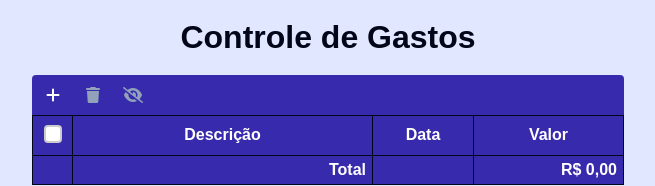
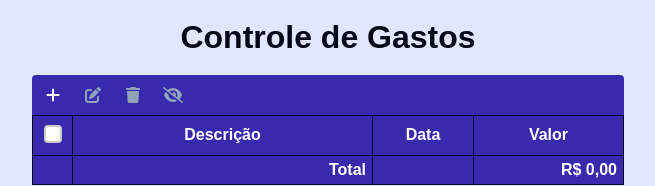
Before and after one commit to mentalitydark/expense-tracker, a React (Vite) app: page / in a window 1280 px wide. Shown: the top 186 px of the page, without its empty margins (312-967 px from the left). Built offline with nearby package versions, Linux system fonts and the light colour scheme.

Commit message:
feat: cria operação de editar (#7)
* feat: refactor action to use async/await

* feat: add method getById in context

* feat: make submit function async for transaction handling

* feat: add EditTransaction component and functionality

```diff
--- a/src/components/ListTransactions/ListTransactions.tsx
+++ b/src/components/ListTransactions/ListTransactions.tsx
@@ -1,6 +1,6 @@
 import Table from '../Table'
 
-import { ChangeVisibility, NewTransaction, RemoveTransactions } from './Operations'
+import { ChangeVisibility, EditTransaction, NewTransaction, RemoveTransactions } from './Operations'
 import { useListTransactions } from './useListTransactions'
 
 function formatNumber(value: number): string {
@@ -30,6 +30,7 @@ export function ListTransactions() {
     <div className='list-transactions'>
       <div className='actions'>
         <NewTransaction />
+        <EditTransaction />
         <RemoveTransactions />
         <ChangeVisibility />
       </div>
--- a/src/components/ListTransactions/Operations/ChangeVisibility/ChangeVisibility.tsx
+++ b/src/components/ListTransactions/Operations/ChangeVisibility/ChangeVisibility.tsx
@@ -4,17 +4,25 @@ export function ChangeVisibility() {
   const useFinancial = useFinancialTransactions()
   const useSelected = useSelectTransactions()
 
-  const action = () => {
+  const action = async () => {
+    try {
+      const promises: Promise<void>[] = []
+
       useSelected.values.forEach((id) => {
-      const transaction = useFinancial.transactions.find(t => t.id === id)
+        const transaction = useFinancial.getById(id)
 
         if (!transaction) {
           return
         }
 
         transaction.visible = !transaction.visible
-      useFinancial.updateTransaction(transaction)
+        promises.push(useFinancial.updateTransaction(transaction))
       })
+
+      await Promise.all(promises)
+    } catch (e) {
+      console.error(e)
+    }
   }
 
   const enabled = useSelected.values.length >= 1
--- /dev/null
+++ b/src/components/ListTransactions/Operations/EditTransaction/EditTransaction.tsx
@@ -0,0 +1,55 @@
+import { EnterEvent } from "../../../../utils";
+import Modal from "../../../Modal";
+import { useEditTransaction } from "./useEditTransaction";
+
+export function EditTransaction() {
+  const { form, enabled } = useEditTransaction()
+
+  return (
+      <>
+        <button onClick={form.open} disabled={!enabled}><i className='fa-solid fa-pen-to-square' /></button>
+        <Modal.Root opened={form.opened} closeModal={form.close}>
+          <Modal.Header>
+            <div className='d-flex row justify-between items-center'>
+              <Modal.Title value='Editar'/>
+              <button className='close-button' onClick={form.close}><i className='fa-solid fa-times' /></button>
+            </div>
+          </Modal.Header>
+          <Modal.Content>
+            <div className='d-flex column'>
+              <div className='input-container'>
+                <label htmlFor="description">Descrição</label>
+                <input
+                  id='description'
+                  name='description'
+                  ref={form.fields.description}
+                  type='text'
+                  onKeyDown={EnterEvent(form.submit)}
+                  className='mb-3'
+                  autoComplete='off'
+                  autoFocus
+                />
+              </div>
+              <div className='input-container'>
+                <label htmlFor="value">Valor</label>
+                <input
+                  id='value'
+                  name='value'
+                  ref={form.fields.value}
+                  type='number'
+                  onKeyDown={EnterEvent(form.submit)}
+                  autoComplete='off'
+                />
+              </div>
+            </div>
+          </Modal.Content>
+          <Modal.Footer>
+            <div className='d-flex row justify-end'>
+              <Modal.Action action={form.close} cancel>Cancelar</Modal.Action>
+              <Modal.Action action={form.submit}>Enviar</Modal.Action>
+            </div>
+          </Modal.Footer>
+        </Modal.Root>
+      </>
+    )
+  }
--- /dev/null
+++ b/src/components/ListTransactions/Operations/EditTransaction/index.ts
@@ -0,0 +1 @@
+export * from './EditTransaction'
--- /dev/null
+++ b/src/components/ListTransactions/Operations/EditTransaction/useEditTransaction.ts
@@ -0,0 +1,71 @@
+import { useEffect, useRef } from 'react'
+
+import { useFinancialTransactions, useOpen, useSelectTransactions } from '../../../../hooks'
+
+export function useEditTransaction() {
+  const useFinancial = useFinancialTransactions()
+  const useSelected = useSelectTransactions()
+  const _useOpen = useOpen()
+
+  const fields = {
+    description: useRef<HTMLInputElement>(null),
+    value: useRef<HTMLInputElement>(null)
+  }
+
+  const enabled = useSelected.values.length === 1
+
+  const submit = async () => {
+    try {
+      if (!enabled) {
+        return
+      }
+
+      if (!fields.description.current || !fields.value.current) {
+        return
+      }
+
+      const transaction = useFinancial.getById(useSelected.values[0])
+      if (!transaction) {
+        return
+      }
+
+      transaction.description = fields.description.current.value
+      transaction.value = Number(fields.value.current.value)
+
+      await useFinancial.updateTransaction(transaction)
+
+      fields.description.current.value = ''
+      fields.value.current.value = ''
+
+      _useOpen.close()
+    } catch (e) {
+      console.error(e)
+    }
+  }
+
+  useEffect(() => {
+    if (!_useOpen.opened || !enabled) {
+      return
+    }
+
+    const transaction = useFinancial.getById(useSelected.values[0])
+    if (!transaction) {
+      return
+    }
+
+    if (fields.description.current) fields.description.current.value = transaction.description
+    if (fields.value.current) fields.value.current.value = String(transaction.value)
+  // eslint-disable-next-line react-hooks/exhaustive-deps
+  }, [_useOpen.opened, enabled])
+
+  return {
+    form: {
+      open: _useOpen.open,
+      close: _useOpen.close,
+      opened: _useOpen.opened,
+      submit,
+      fields
+    },
+    enabled
+  }
+}
--- a/src/components/ListTransactions/Operations/NewTransaction/useNewTransaction.ts
+++ b/src/components/ListTransactions/Operations/NewTransaction/useNewTransaction.ts
@@ -12,7 +12,7 @@ export function useNewTransaction() {
     value: useRef<HTMLInputElement>(null)
   }
 
-  const submit = () => {
+  const submit = async () => {
     if (!refs.description.current || !refs.value.current) {
       return
     }
@@ -23,7 +23,7 @@ export function useNewTransaction() {
         value: Number(refs.value.current.value)
       })
 
-      useFinancial.addTransaction(transaction)
+      await useFinancial.addTransaction(transaction)
 
       refs.description.current.value = ''
       refs.value.current.value = ''
--- a/src/components/ListTransactions/Operations/RemoveTransactions/RemoveTransactions.tsx
+++ b/src/components/ListTransactions/Operations/RemoveTransactions/RemoveTransactions.tsx
@@ -4,18 +4,26 @@ export function RemoveTransactions() {
   const useFinancial = useFinancialTransactions()
   const useSelected = useSelectTransactions()
 
-  const action = () => {
+  const action = async () => {
+    try {
+      const promises: Promise<void>[] = []
+
       useSelected.values.forEach((id) => {
-      const transaction = useFinancial.transactions.find(t => t.id === id)
+        const transaction = useFinancial.getById(id)
 
         if (!transaction) {
           return
         }
 
-      useFinancial.removeTransaction(transaction)
+        promises.push(useFinancial.removeTransaction(transaction))
       })
 
+      await Promise.all(promises)
+
       useSelected.clear()
+    } catch (e) {
+      console.error(e)
+    }
   }
 
   const enabled = useSelected.values.length >= 1
--- a/src/components/ListTransactions/Operations/index.ts
+++ b/src/components/ListTransactions/Operations/index.ts
@@ -1,3 +1,4 @@
 export * from './ChangeVisibility'
+export * from './EditTransaction'
 export * from './NewTransaction'
 export * from './RemoveTransactions'
--- a/src/contexts/FinancialTransaction/FinancialTransactionContext.ts
+++ b/src/contexts/FinancialTransaction/FinancialTransactionContext.ts
@@ -4,6 +4,7 @@ import type { IFinancialTransaction } from '../../models'
 
 interface IFinancialTransactionContextProps {
   transactions: IFinancialTransaction[]
+  getById: (id: IFinancialTransaction['id']) => IFinancialTransaction|undefined
   fetchTransactions: () => Promise<void>
   addTransaction: (transaction: IFinancialTransaction) => Promise<void>
   updateTransaction: (transaction: IFinancialTransaction) => Promise<void>
--- a/src/contexts/FinancialTransaction/FinancialTransactionProvider.tsx
+++ b/src/contexts/FinancialTransaction/FinancialTransactionProvider.tsx
@@ -17,6 +17,10 @@ export function FinancialTransactionProvider({ children }: PropsWithChildren) {
   const fetchTransactions = async () => {
     const data = await service.getAll()
     setTransactions(data)
+  }
+
+  const getById = (id: IFinancialTransaction['id']) => {
+    return transactions.find(t => t.id === id)
   }
 
   const addTransaction = async (t: IFinancialTransaction) => {
@@ -53,6 +57,7 @@ export function FinancialTransactionProvider({ children }: PropsWithChildren) {
     <FinancialTransactionContext.Provider value={{
       transactions,
       fetchTransactions,
+      getById,
       addTransaction,
       updateTransaction,
       removeTransaction
```
Lines whose indentation alone changed are shown as unchanged.
